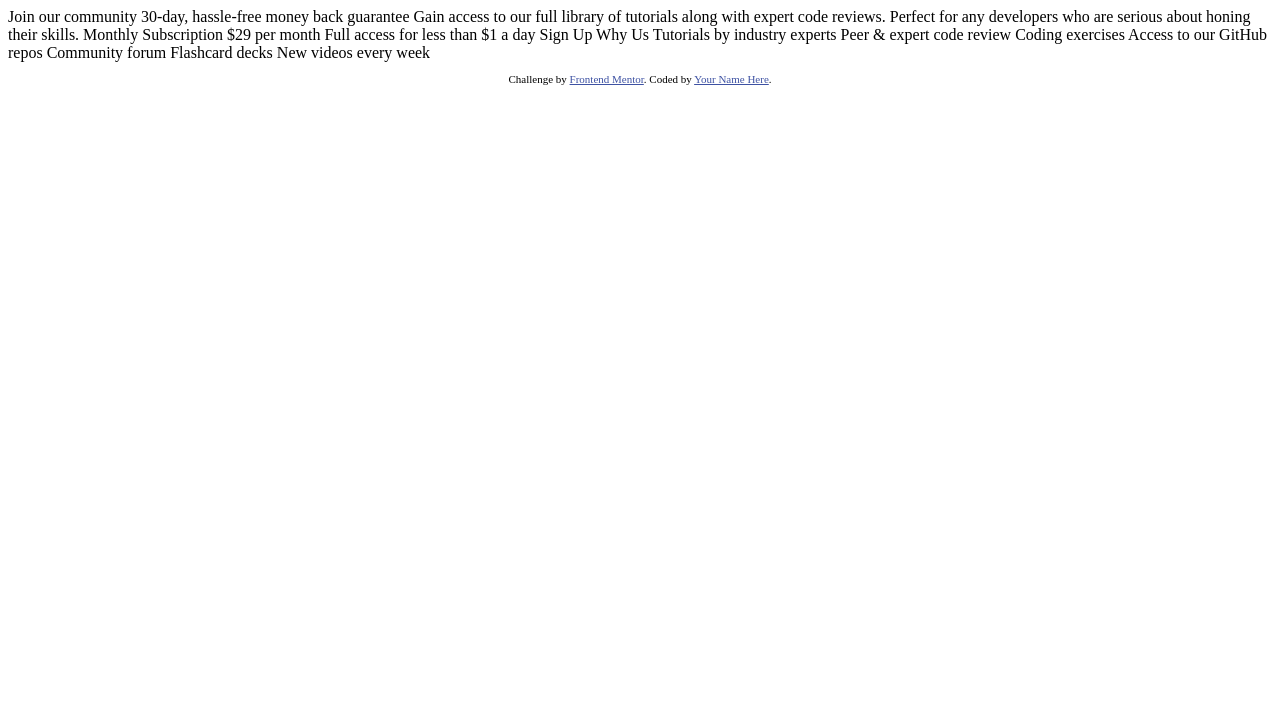
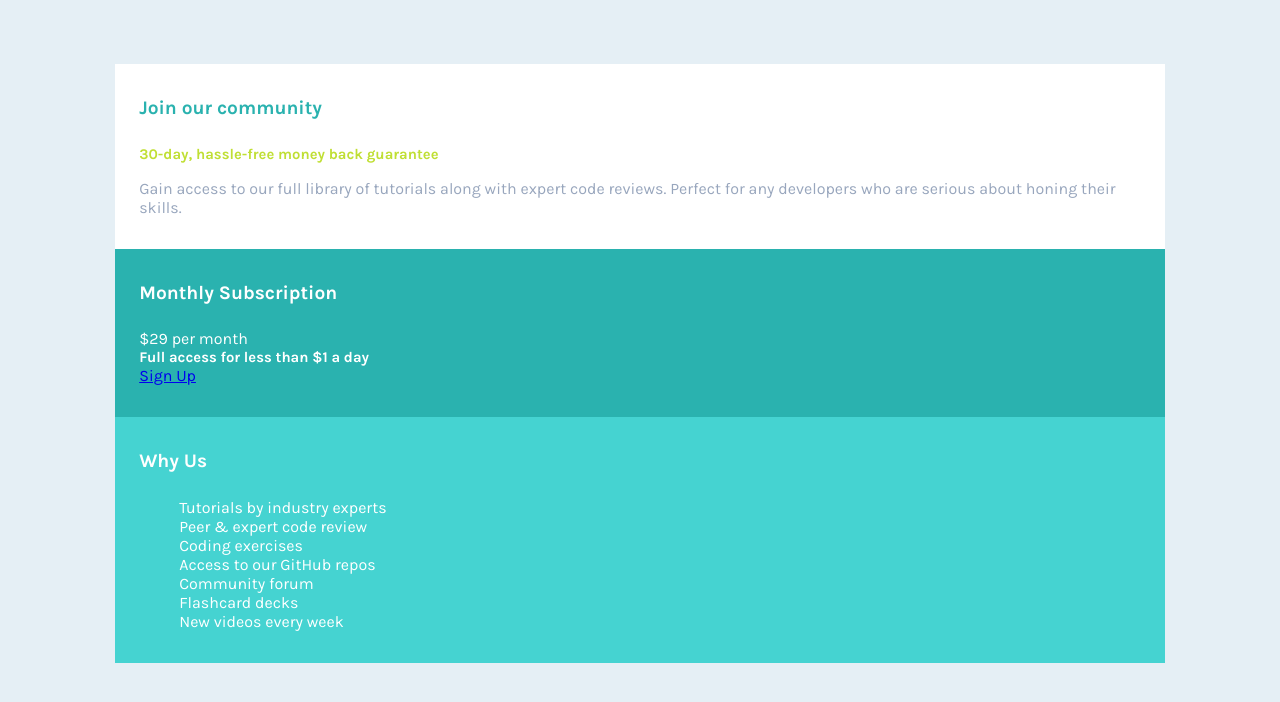
Before and after one commit to tassista/single-price-grid-component-master, a plain HTML site: page index.html in a window 1280 px wide. Drawn offline with Linux system fonts and the light colour scheme.

Commit message:
init html

```diff
--- a/index.html
+++ b/index.html
@@ -2,49 +2,39 @@
 <html lang="en">
 <head>
   <meta charset="UTF-8">
-  <meta name="viewport" content="width=device-width, initial-scale=1.0"> <!-- displays site properly based on user's device -->
+  <meta name="viewport" content="width=device-width, initial-scale=1.0">
+  <link rel="icon" type="image/png" sizes="32x32" href="./images/favicon-32x32.png">
+  <title>Frontend Mentor | Single Price Grid Component</title>
+  <link rel="preconnect" href="https://fonts.googleapis.com">
+  <link rel="preconnect" href="https://fonts.gstatic.com" crossorigin>
+  <link href="https://fonts.googleapis.com/css2?family=Karla:ital,wght@0,200..800;1,200..800&display=swap" rel="stylesheet">
+  <link rel="stylesheet" href="style.css">
 
-  <link rel="icon" type="image/png" sizes="32x32" href="./images/favicon-32x32.png">
-
-  <title>Frontend Mentor | Single Price Grid Component</title>
-
-  <!-- Feel free to remove these styles or customise in your own stylesheet 👍 -->
-  <style>
-    .attribution { font-size: 11px; text-align: center; }
-    .attribution a { color: hsl(228, 45%, 44%); }
-  </style>
 </head>
 <body>
-  Join our community
-
-  30-day, hassle-free money back guarantee
-
-  Gain access to our full library of tutorials along with expert code reviews.
-  Perfect for any developers who are serious about honing their skills.
-
-  Monthly Subscription
-
-  &dollar;29 per month
-
-  Full access for less than &dollar;1 a day
-
-  Sign Up
-
-  Why Us
-
-  Tutorials by industry experts
-  Peer &amp; expert code review
-  Coding exercises
-  Access to our GitHub repos
-  Community forum
-  Flashcard decks
-  New videos every week
-
-  <footer>
-    <p class="attribution">
-      Challenge by <a href="https://www.frontendmentor.io?ref=challenge" target="_blank">Frontend Mentor</a>.
-      Coded by <a href="#">Your Name Here</a>.
-    </p>
-  </footer>
+  <section class="join">
+    <p class="section__title">Join our community</p>
+    <p class="section__subtitle">30-day, hassle-free money back guarantee</p>
+    <p class="join__text">Gain access to our full library of tutorials along with expert code reviews.
+      Perfect for any developers who are serious about honing their skills.</p>
+  </section>
+  <section class="pricing">
+    <p class="section__title">Monthly Subscription</p>
+    <p class="price"><span class="amount">&dollar;29</span> per month</p>
+    <p class="section__subtitle">Full access for less than &dollar;1 a day</p>
+    <a href="#" class="btn">Sign Up</a>
+  </section>
+  <section class="why">
+    <p class="section__title">Why Us</p>
+    <ul class="why__list">
+      <li>Tutorials by industry experts</li>
+      <li>Peer &amp; expert code review</li>
+      <li>Coding exercises</li>
+      <li>Access to our GitHub repos</li>
+      <li>Community forum</li>
+      <li>Flashcard decks</li>
+      <li>New videos every week</li>
+    </ul>
+  </section>
 </body>
 </html>
--- /dev/null
+++ b/style.css
@@ -0,0 +1,56 @@
+/*font-family: "Karla", sans-serif;*/
+:root{
+    --primary-cyan: hsl(179, 62%, 43%);
+    --right-yellow: hsl(71, 73%, 54%);
+
+    --light-gray: hsl(204, 43%, 93%);
+    --grayish-blue: hsl(218, 22%, 67%);
+}
+
+*,
+*::after,
+*::before{
+    margin: 0;
+    box-sizing: border-box;
+}
+html{
+    font-family: "Karla", sans-serif;
+}
+body{
+    background-color: var(--light-gray);
+    width: 82%;
+    margin: 4rem auto;
+}
+section{
+    padding: 2rem 1.5rem;
+}
+li{
+    list-style: none;
+}
+.section__title{
+    font-size: 1.2rem;
+    font-weight: 700;margin-bottom: 1.6rem;
+}
+.section__subtitle{
+    font-size: .925rem;
+    font-weight: 700;
+}
+.join{
+    background-color: white;
+    color: var(--grayish-blue);
+}
+.pricing{
+    background-color: var(--primary-cyan);
+    color: white;
+}
+.why{
+    background-color: hsl(179, 62%, 55%);
+    color: white;
+}
+.join .section__title{
+    color: var(--primary-cyan);
+}
+.join .section__subtitle{
+    color: var(--right-yellow);
+    margin-bottom: 1rem;
+}
```
